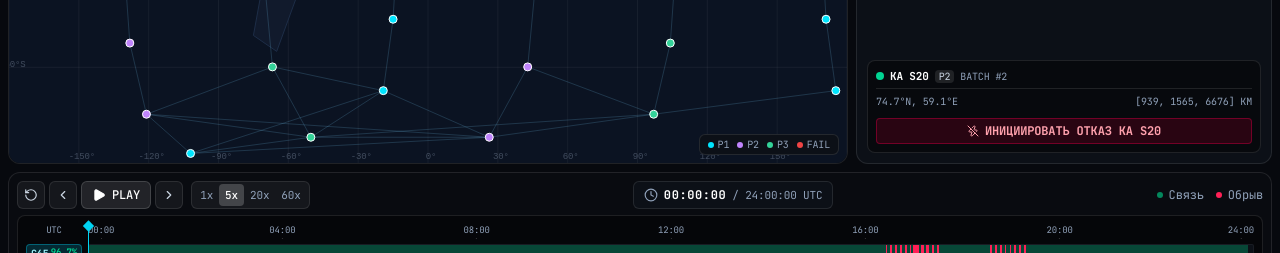
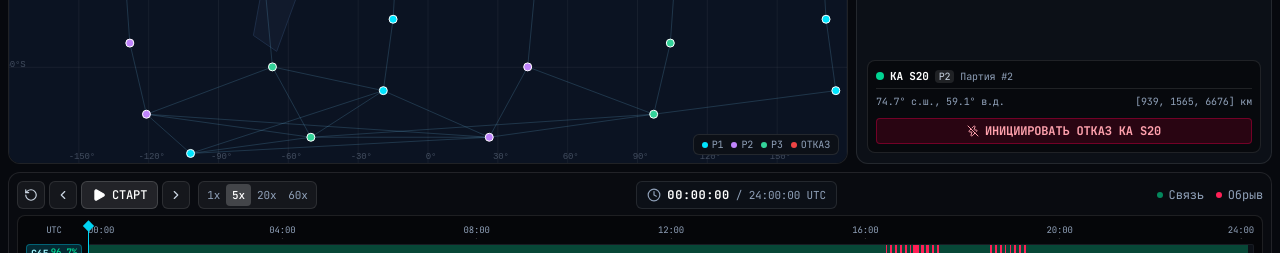
Before and after one commit to p4ulbr4dl3y/cosmo-constellation-sim, a React (Vite) app in the folder frontend/: page / in a window 1280 px wide. Shown: the part 464-717 px from the top of the page. Built offline with nearby package versions, Linux system fonts and the light colour scheme; no server answers.

Commit message:
refactor(ui): localize all interface labels to Russian

```diff
--- a/frontend/src/components/ComparisonView.tsx
+++ b/frontend/src/components/ComparisonView.tsx
@@ -270,7 +270,7 @@ export const ComparisonView: React.FC<ComparisonViewProps> = ({
                       {/* Row 1: Availability */}
                       <tr className="hover:bg-white/[0.02]">
                         <td className="py-2 px-3 font-bold text-slate-200" rowSpan={3}>
-                          {c.id} ({c.lat_deg}°N)
+                          {c.id} ({c.lat_deg}° с.ш.)
                         </td>
                         <td className="py-1.5 px-3 text-slate-300">
                           Доступность SLA
@@ -292,7 +292,7 @@ export const ComparisonView: React.FC<ComparisonViewProps> = ({
                                 : 'bg-amber-950/40 text-amber-300 border border-amber-500/30'
                             }`}
                           >
-                            {meetsSlaB ? 'SLA ≥90% OK' : 'НИЖЕ ЦЕЛИ'}
+                            {meetsSlaB ? 'SLA В НОРМЕ' : 'НИЖЕ ЦЕЛИ'}
                           </span>
                         </td>
                       </tr>
--- a/frontend/src/components/MetricsPanel.tsx
+++ b/frontend/src/components/MetricsPanel.tsx
@@ -245,7 +245,7 @@ export const MetricsPanel: React.FC<MetricsPanelProps> = ({
                   <AlertTriangle className="w-3.5 h-3.5" />
                   МАРШРУТ РАЗОРВАН
                 </span>
-                <span className="text-[9px] bg-black/40 px-1 rounded text-slate-400">0 HOPS</span>
+                <span className="text-[9px] bg-black/40 px-1 rounded text-slate-400">0 хопов</span>
               </div>
               <div className="text-[11px] text-slate-300">
                 <span className="text-rose-400">Причина: </span>
@@ -304,7 +304,7 @@ export const MetricsPanel: React.FC<MetricsPanelProps> = ({
                 <span className="text-[10px] bg-white/10 px-1 rounded text-slate-300">
                   {primeSat.plane_id}
                 </span>
-                <span className="text-[10px] text-slate-400">BATCH #{primeSat.launch_batch}</span>
+                <span className="text-[10px] text-slate-400">Партия #{primeSat.launch_batch}</span>
               </div>
               {primeSat.failed && (
                 <span className="text-rose-400 font-bold text-[10px] bg-rose-950/50 px-1.5 py-0.2 rounded border border-rose-800/40">
@@ -315,11 +315,11 @@ export const MetricsPanel: React.FC<MetricsPanelProps> = ({
 
             <div className="flex justify-between text-[10px] text-slate-400">
               <span>
-                {Math.abs(primeSat.lat_deg).toFixed(1)}°{primeSat.lat_deg >= 0 ? 'N' : 'S'},{' '}
-                {Math.abs(primeSat.lon_deg).toFixed(1)}°{primeSat.lon_deg >= 0 ? 'E' : 'W'}
+                {Math.abs(primeSat.lat_deg).toFixed(1)}°{primeSat.lat_deg >= 0 ? ' с.ш.' : ' ю.ш.'},{' '}
+                {Math.abs(primeSat.lon_deg).toFixed(1)}°{primeSat.lon_deg >= 0 ? ' в.д.' : ' з.д.'}
               </span>
               <span>
-                [{Math.round(primeSat.x_km)}, {Math.round(primeSat.y_km)}, {Math.round(primeSat.z_km)}] KM
+                [{Math.round(primeSat.x_km)}, {Math.round(primeSat.y_km)}, {Math.round(primeSat.z_km)}] км
               </span>
             </div>
 
--- a/frontend/src/components/NetworkMap.tsx
+++ b/frontend/src/components/NetworkMap.tsx
@@ -1049,7 +1049,7 @@ export const NetworkMap: React.FC<NetworkMapProps> = ({
         </div>
         <div className="flex items-center gap-1">
           <span className="w-1.5 h-1.5 rounded-full bg-[#ef4444]" />
-          <span className="text-slate-400">FAIL</span>
+          <span className="text-slate-400">ОТКАЗ</span>
         </div>
       </div>
 
@@ -1107,27 +1107,27 @@ export const NetworkMap: React.FC<NetworkMapProps> = ({
                 }
               >
                 {inspectedSat.failed
-                  ? 'ОТКАЗ (FAIL)'
+                  ? 'ОТКАЗ'
                   : inspectedSat.active
-                  ? 'АКТИВЕН (ONLINE)'
-                  : 'STANDBY'}
+                  ? 'В РАБОТЕ'
+                  : 'РЕЗЕРВ'}
               </span>
             </div>
             <div className="flex justify-between">
               <span className="text-slate-400">ОЧЕРЕДЬ:</span>
-              <span>BATCH #{inspectedSat.launch_batch}</span>
+              <span>ПАРТИЯ #{inspectedSat.launch_batch}</span>
             </div>
             <div className="flex justify-between">
-              <span className="text-slate-400">LAT / LON:</span>
+              <span className="text-slate-400">ШИР / ДОЛГ:</span>
               <span>
-                {Math.abs(inspectedSat.lat_deg).toFixed(1)}°{inspectedSat.lat_deg >= 0 ? 'N' : 'S'},{' '}
-                {Math.abs(inspectedSat.lon_deg).toFixed(1)}°{inspectedSat.lon_deg >= 0 ? 'E' : 'W'}
+                {Math.abs(inspectedSat.lat_deg).toFixed(1)}°{inspectedSat.lat_deg >= 0 ? ' с.ш.' : ' ю.ш.'},{' '}
+                {Math.abs(inspectedSat.lon_deg).toFixed(1)}°{inspectedSat.lon_deg >= 0 ? ' в.д.' : ' з.д.'}
               </span>
             </div>
             <div className="flex justify-between">
               <span className="text-slate-400">ECEF (X, Y, Z):</span>
               <span className="text-[9px] text-slate-400">
-                [{Math.round(inspectedSat.x_km)}, {Math.round(inspectedSat.y_km)}, {Math.round(inspectedSat.z_km)}] KM
+                [{Math.round(inspectedSat.x_km)}, {Math.round(inspectedSat.y_km)}, {Math.round(inspectedSat.z_km)}] км
               </span>
             </div>
           </div>
--- a/frontend/src/components/TimelinePlayer.tsx
+++ b/frontend/src/components/TimelinePlayer.tsx
@@ -194,12 +194,12 @@ export const TimelinePlayer: React.FC<TimelinePlayerProps> = ({
             {isPlaying ? (
               <>
                 <Pause className="w-3.5 h-3.5 fill-current" />
-                <span>PAUSE</span>
+                <span>ПАУЗА</span>
               </>
             ) : (
               <>
                 <Play className="w-3.5 h-3.5 fill-current" />
-                <span>PLAY</span>
+                <span>СТАРТ</span>
               </>
             )}
           </button>
@@ -371,7 +371,7 @@ export const TimelinePlayer: React.FC<TimelinePlayerProps> = ({
             <span>{tooltipData.clientId}</span>
             <span>{formatTime(tooltipData.slot.t_s)}</span>
             <span className="text-[9px] text-slate-400">
-              (T+{tooltipData.slot.t_s}s)
+              (T+{tooltipData.slot.t_s} с)
             </span>
           </div>
           <div className="flex items-center gap-1 text-[10px]">
```
